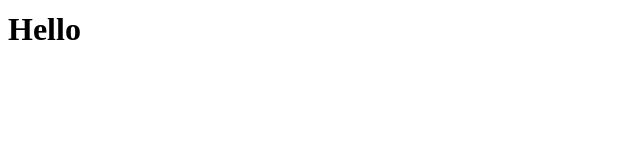
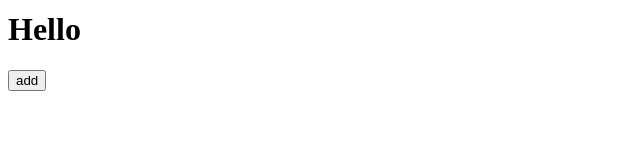
Before and after one commit to davicajucaru/please-poc, a React (Vite) app: page / in a window 1280 px wide. Shown: the part 156-300 px from the top of the page, without its empty margins (0-640 px from the left). Built offline with nearby package versions, Linux system fonts and the light colour scheme.

Commit message:
feat!: new button

```diff
--- a/src/App.tsx
+++ b/src/App.tsx
@@ -10,6 +10,7 @@ export function App() {
       <h1>Welcome. Hello, World!!</h1>
       <h1>Hello</h1>
       <h1>Hello</h1>
+      <Button />
     </>
   );
 }
```
